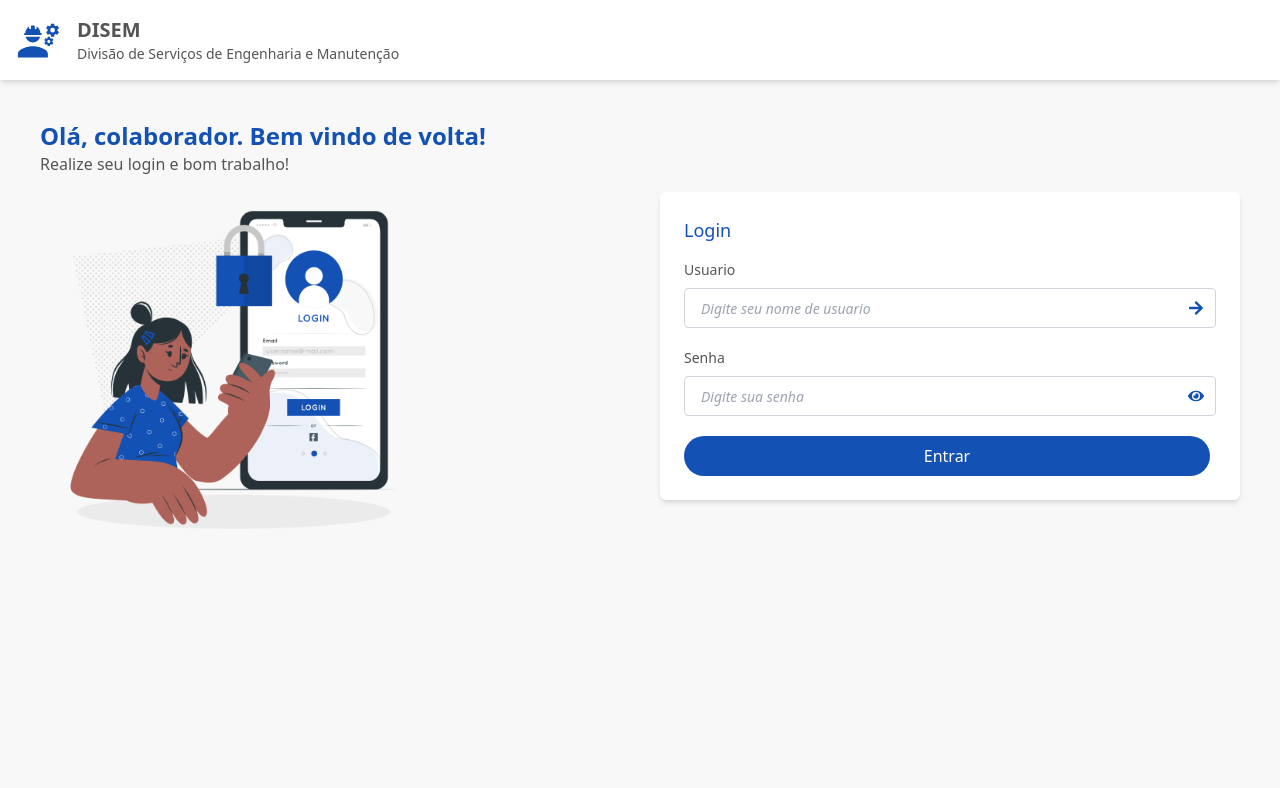
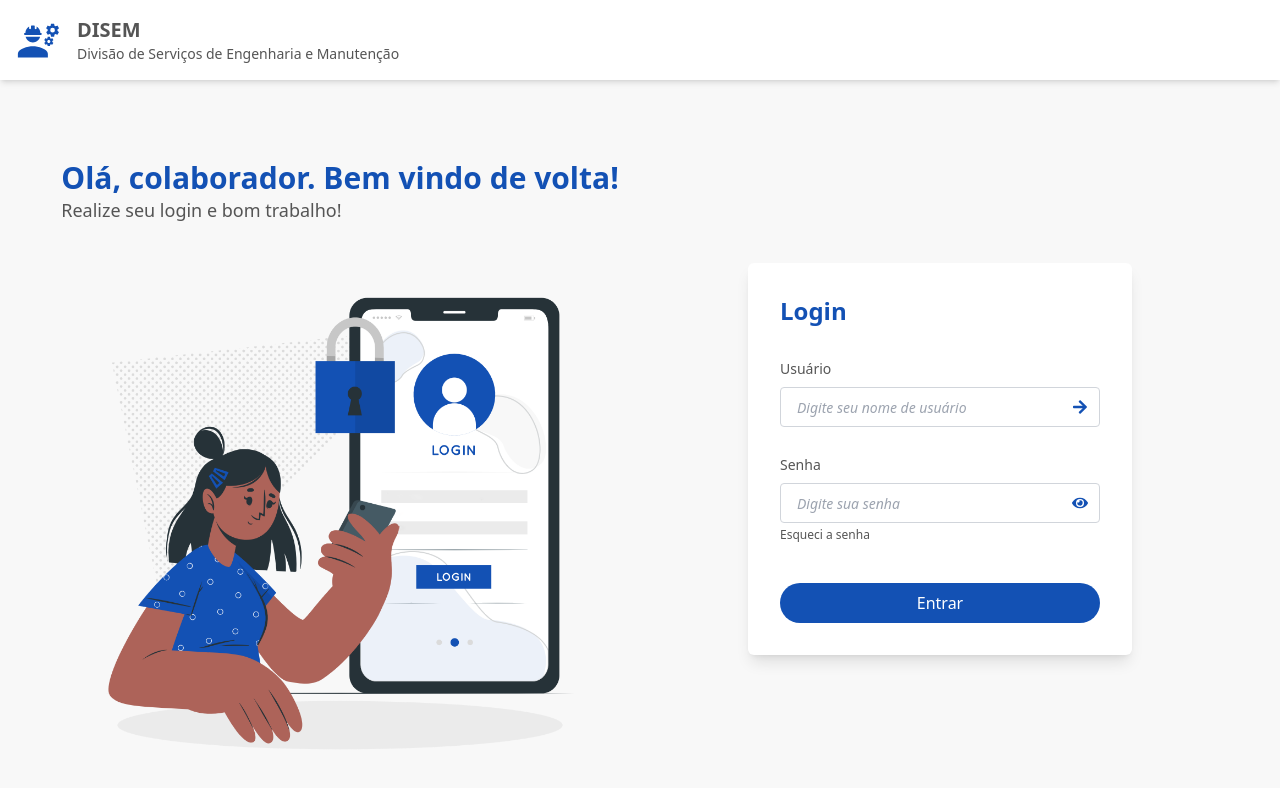
Before and after one commit to WemellyNunes/frontend_application_disem, a React (Vite) app: page / in a window 1280 px wide. Shown: the top 788 px of the page. Built offline with nearby package versions, Linux system fonts and the light colour scheme; a web font is replaced by a local one.

Commit message:
feat: pagina de login criada e iniciada pagina de cadastro de OS

```diff
--- a/src/components/buttons/buttonPrimary/index.jsx
+++ b/src/components/buttons/buttonPrimary/index.jsx
@@ -1,7 +1,7 @@
 const ButtonPrimary = ({ children, ...props }) => {
     return (
       <button
-        className="bg-primary-light hover:bg-primary-hover text-white
+        className="bg-primary-light w-full hover:bg-primary-hover text-white
         font-medium text-base h-10 px-6 rounded-full flex items-center
         justify-center mr-1.5"
         {...props}
--- /dev/null
+++ b/src/pages/form/index.jsx
@@ -0,0 +1,4 @@
+export default function Form() {
+
+
+};
--- a/src/pages/login/index.jsx
+++ b/src/pages/login/index.jsx
@@ -1,46 +1,51 @@
-import SectionCard from "../../components/section/sectionPrimary";
 import InputSecondary from "../../components/inputs/inputSecondary";
-import { FaEye, FaArrowRight, FaSearch } from 'react-icons/fa';
+import { FaEye, FaArrowRight } from 'react-icons/fa';
 import ButtonPrimary from "../../components/buttons/buttonPrimary";
-import { PiX } from "react-icons/pi";
+import { useNavigate } from "react-router-dom";
+
 
 export default function Login() {
+
+    const navigate = useNavigate();
+
     return (
         <>
-            <div className="flex flex-col items-center justify-between gap-10 m-10 md:flex-row">
-
-                <div className="flex-1 w-full flex-col">
-                    <h1 className="text-2xl font-semibold text-primary-light">Olá, colaborador. Bem vindo de volta!</h1>
-                    <p className="text-primary-dark text-base">Realize seu login e bom trabalho!</p>
-                    <div className="w-2/3 md:">
-                        <img src="./images/login_img.png" alt="imagem login" className="w-full" />
+            <div className="flex flex-col items-center justify-around m-10 md:flex-row">
+                <div className="flex flex-col justify-center items-center content-center w-full mt-10">
+                    <div className="mb-6">
+                        <h2 className="text-3xl font-semibold text-primary-light">Olá, colaborador. Bem vindo de volta!</h2>
+                        <p className="text-lg font-normal text-primary-dark">Realize seu login e bom trabalho!</p>
                     </div>
+                    <div className="hidden md:block"> {/* Imagem oculta em telas pequenas, visível em md+ */}
+                        <img src="./images/imgLogin.png" alt="" width={"550px"} />
                     </div>
 
-                <div className="flex-1 w-full flex-col">
+                </div>
 
-                    <SectionCard title="Login">
+                <div className="flex flex-col justify-center items-center content-center w-full">
+
+                    <div className="flex flex-col p-8 h-full w-96 max-w-xs md:max-w-md rounded-md bg-white shadow-lg">
+                        <p className="text-2xl font-semibold text-primary-light mb-8">Login</p>
+                        <div className="mb-6">
                             <InputSecondary
-                            label="Usuario"
-                            placeholder="Digite seu nome de usuario"
+                                label="Usuário"
+                                placeholder="Digite seu nome de usuário "
                                 type="text"
                                 buttonIcon={<FaArrowRight />}
                             />
-
+                        </div>
+                        <div className="mb-10">
                             <InputSecondary
                                 label="Senha"
-                            placeholder="Digite sua senha"
+                                placeholder="Digite sua senha "
                                 type="password"
                                 buttonIcon={<FaEye />}
                             />
-
-                        <ButtonPrimary>Entrar</ButtonPrimary>
-
-
-                    </SectionCard>
-
+                            <p className="text-xs text-primary-dark">Esqueci a senha</p>
                         </div>
-
+                        <ButtonPrimary onClick={ e => navigate("../Form")}  >Entrar</ButtonPrimary>
+                    </div>
+                </div>
             </div>
         </>
     )
--- a/src/routers/index.jsx
+++ b/src/routers/index.jsx
@@ -1,11 +1,13 @@
 import { BrowserRouter as Router, Routes, Route } from "react-router-dom";
 import Login from "../pages/login";
+import Form from "../pages/form";
 
 export default function AppRoutes() {
     return (
         <Router>
             <Routes>
                 <Route path="/" element={<Login />} />
+                <Route path="form" element={<Form />} />
             </Routes>
         </Router>
     )
```
Also changed, not shown: public/images/imgLogin.png (added), public/images/login_img.png (deleted). Lines whose indentation alone changed are shown as unchanged.
